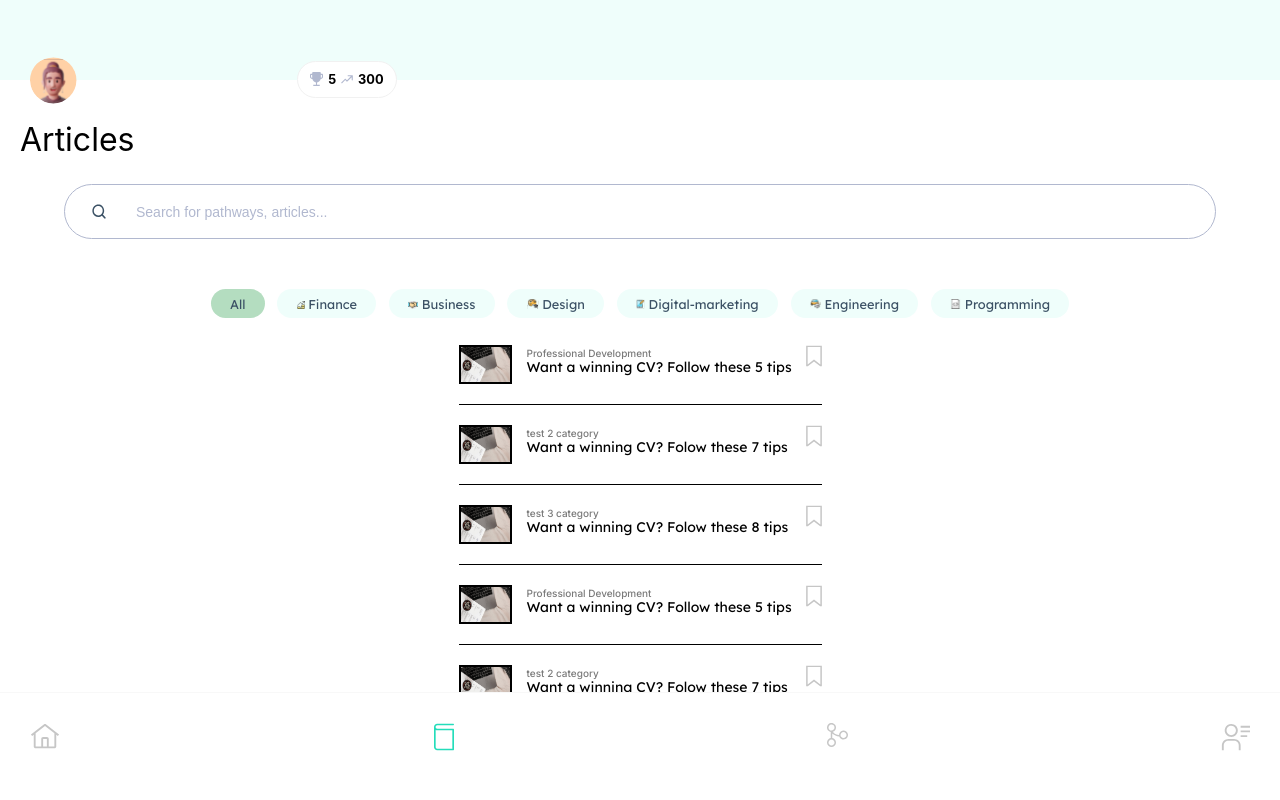
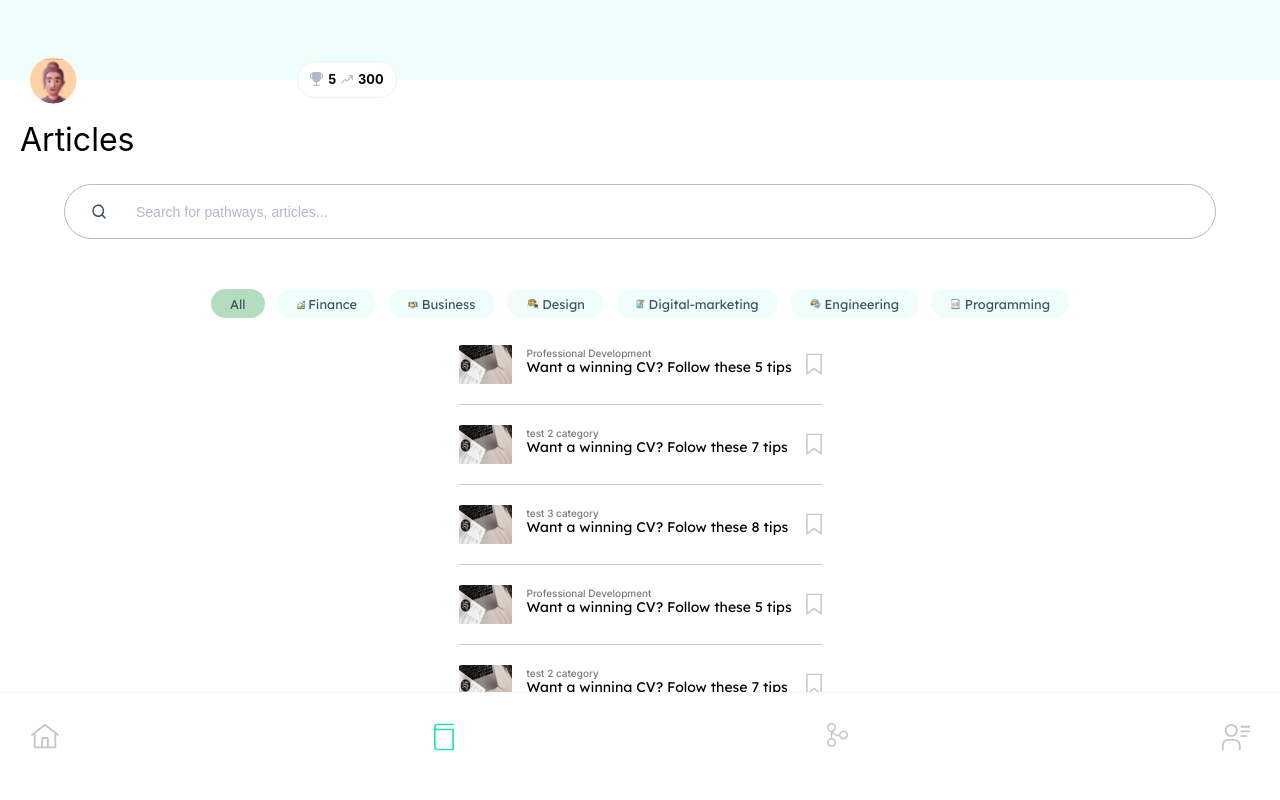
Before and after one commit to ecf123/ecf-fe-prototype, a React (Create React App) app: page /articles in a window 1280 px wide. Shown: the top 800 px of the page. Built offline with nearby package versions, Linux system fonts and the light colour scheme; no server answers.

Commit message:
Update article card styling

```diff
--- a/src/components/ArticleCard/ArticleCard.scss
+++ b/src/components/ArticleCard/ArticleCard.scss
@@ -3,10 +3,11 @@
 @use "../../assets/sass/mixins" as *;
 
 .article-card {
-  border-bottom: 1px solid black;
+  border-bottom: 1px solid $secondary-color-lilac;
   margin: 20px 29px 0px 29px;
   display: flex;
   justify-content: center;
+  align-items: center;
   padding: 0px 0px 20px 0px;
   width: 363px;
   height: 60px;
@@ -20,7 +21,6 @@
   &__image {
     width: 53px;
     height: 39px;
-    border: 2px solid;
   }
 
   &__text {
```
